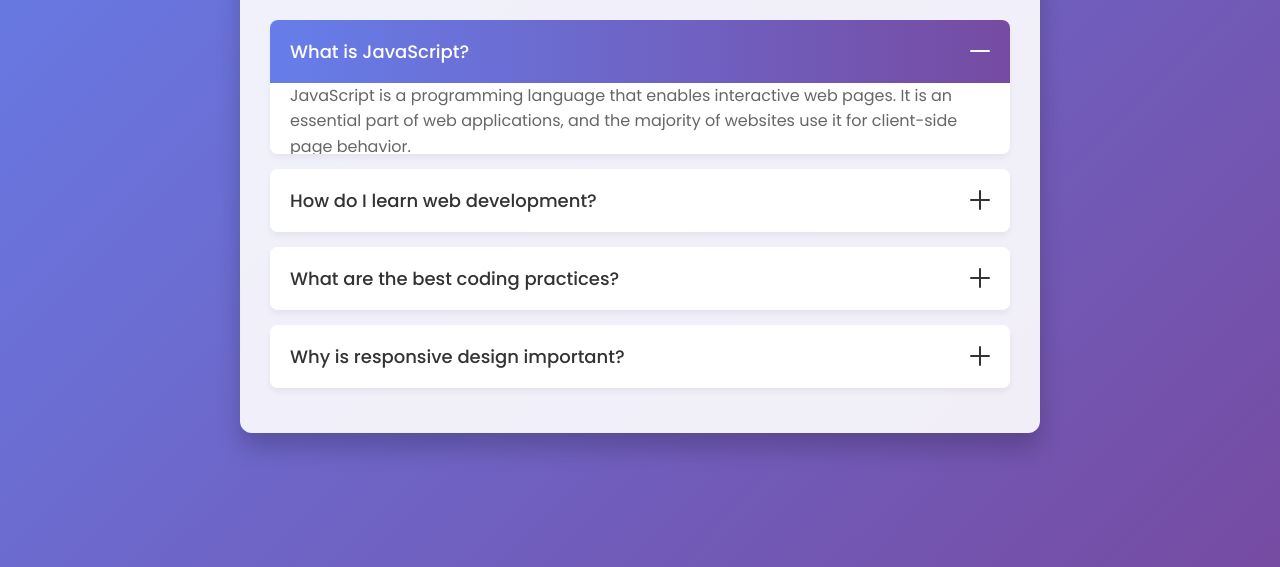
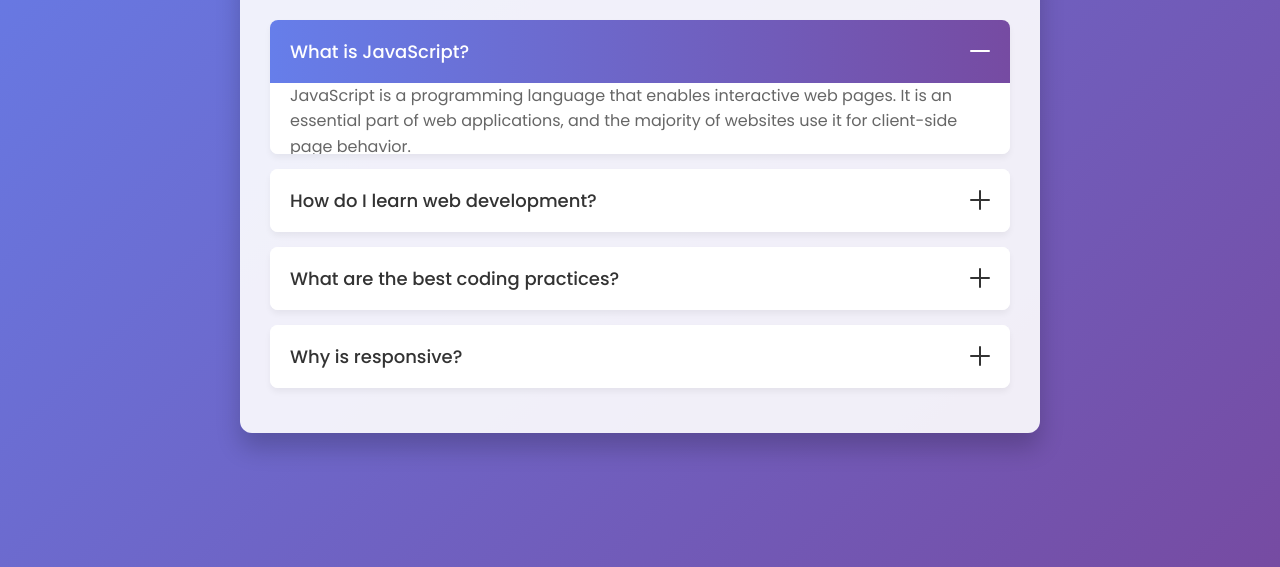
Before and after one commit to sarkeramitt/accordion, a plain HTML site: page index.html in a window 1280 px wide. Shown: the part 233-800 px from the top of the page. Drawn offline with Linux system fonts and the light colour scheme.

Commit message:
Accordion Update

```diff
--- a/index.html
+++ b/index.html
@@ -43,7 +43,7 @@
 
             <div class="accordion-item">
                 <div class="accordion-header">
-                    <h2>Why is responsive design important?</h2>
+                    <h2>Why is responsive?</h2>
                     <div class="icon"></div>
                 </div>
                 <div class="accordion-content">
```
